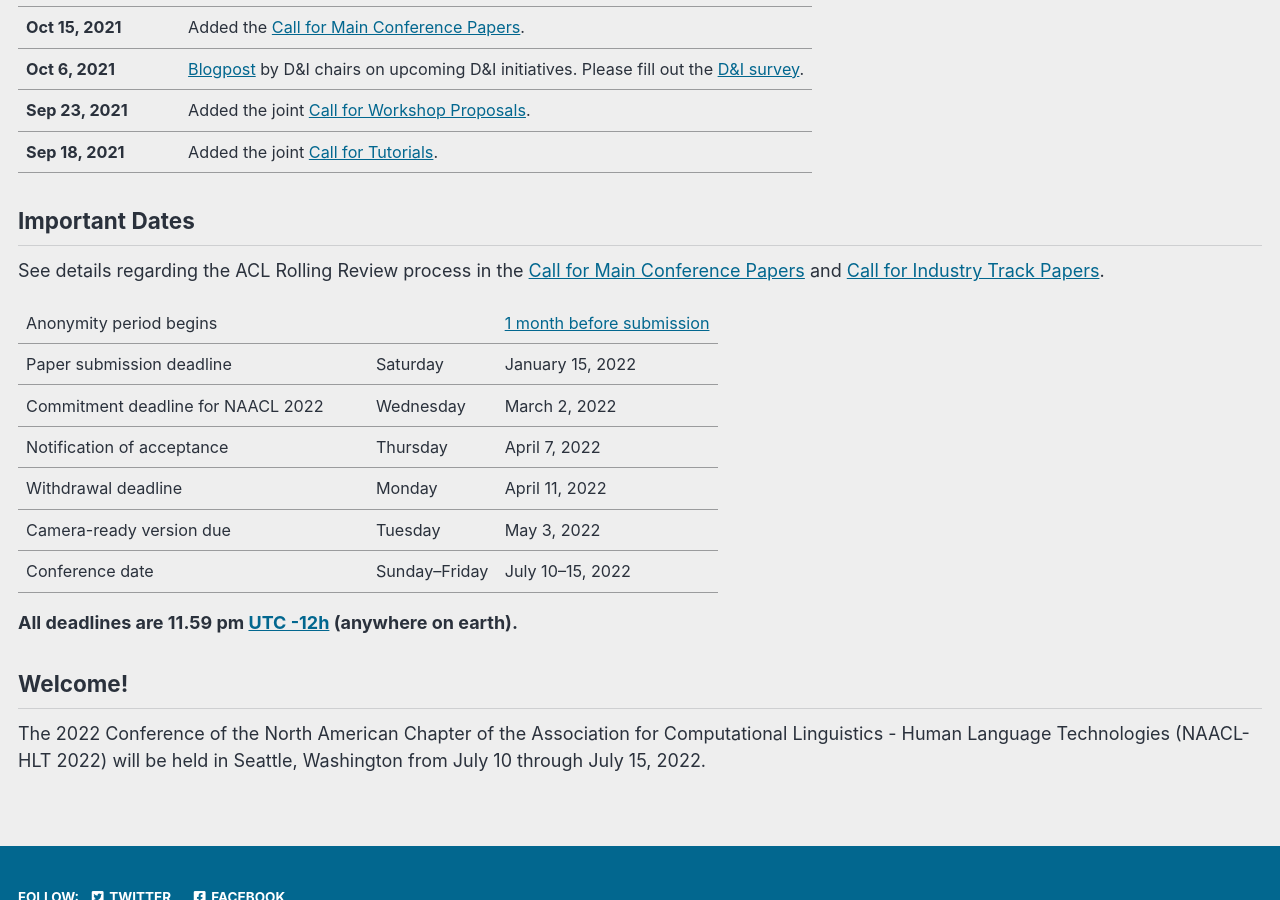
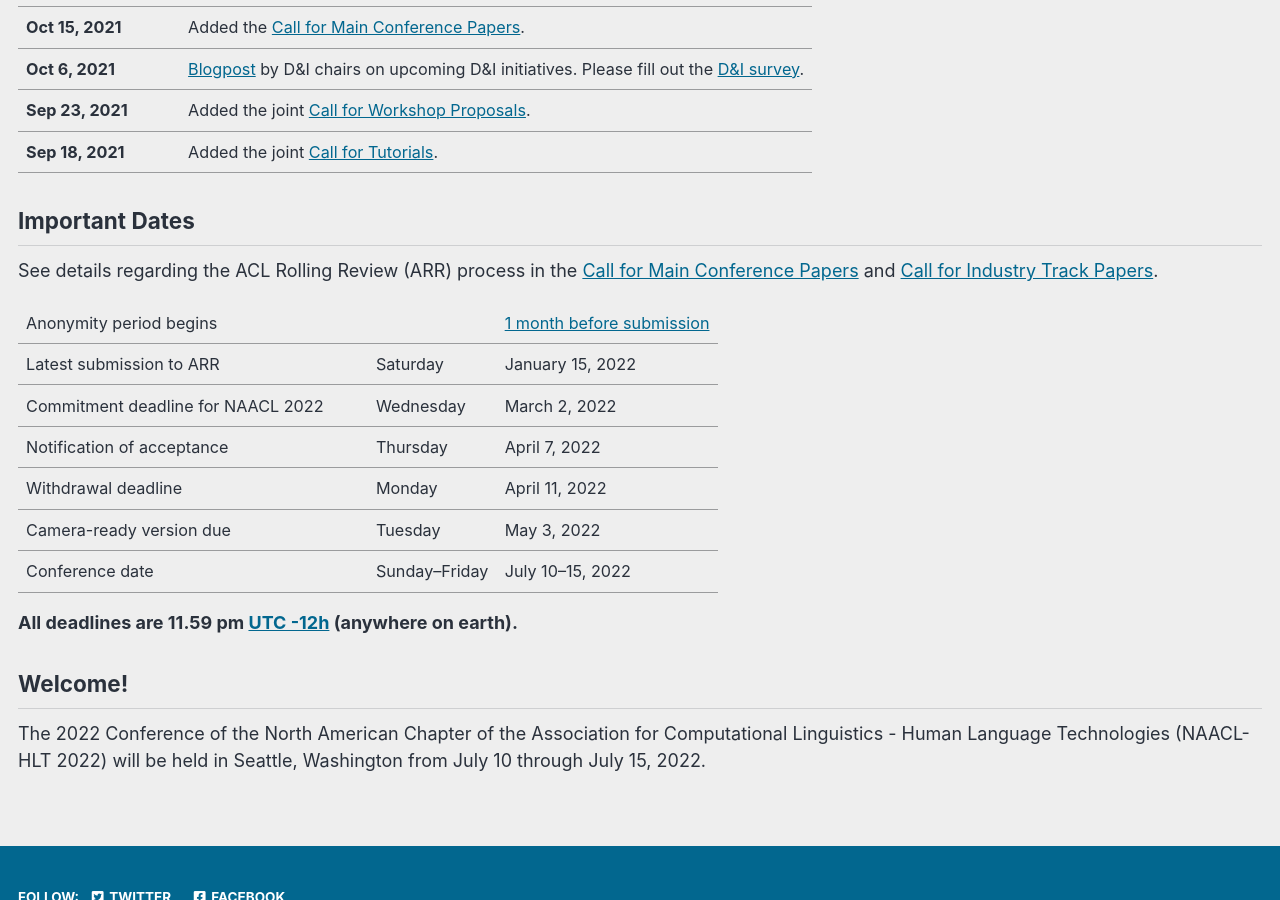
Before and after one commit to naacl-org/naacl-2022-website, a Jekyll site: the page built from _pages/home.md, in a window 1280 px wide and 900 px high, scrolled down 524 px. Built offline with Jekyll 4.4.1, drawn with Linux system fonts in a browser that asks for light colours; cached includes are drawn as plain includes; comment, search, counter and statistics services are not loaded.

Commit message:
Change phrasing in important dates

```diff
--- a/_pages/home.md
+++ b/_pages/home.md
@@ -31,10 +31,10 @@ secondary_excerpt: "July 10--15, 2022"
 .dates-table del { color: #888; }
 </style>
 
-See details regarding the ACL Rolling Review process in the [Call for Main Conference Papers](/calls/papers/) and [Call for Industry Track Papers](/calls/industry/).
+See details regarding the ACL Rolling Review (ARR) process in the [Call for Main Conference Papers](/calls/papers/) and [Call for Industry Track Papers](/calls/industry/).
 
 | Anonymity period begins | | [1 month before submission](https://aclrollingreview.org/cfp#anonymity-period) |
-| Paper submission deadline | Saturday | January 15, 2022 |
+| Latest submission to ARR | Saturday | January 15, 2022 |
 | Commitment deadline for NAACL 2022 | Wednesday | March 2, 2022 |
 | Notification of acceptance | Thursday | April 7, 2022 |
 | Withdrawal deadline | Monday | April 11, 2022 |
```
